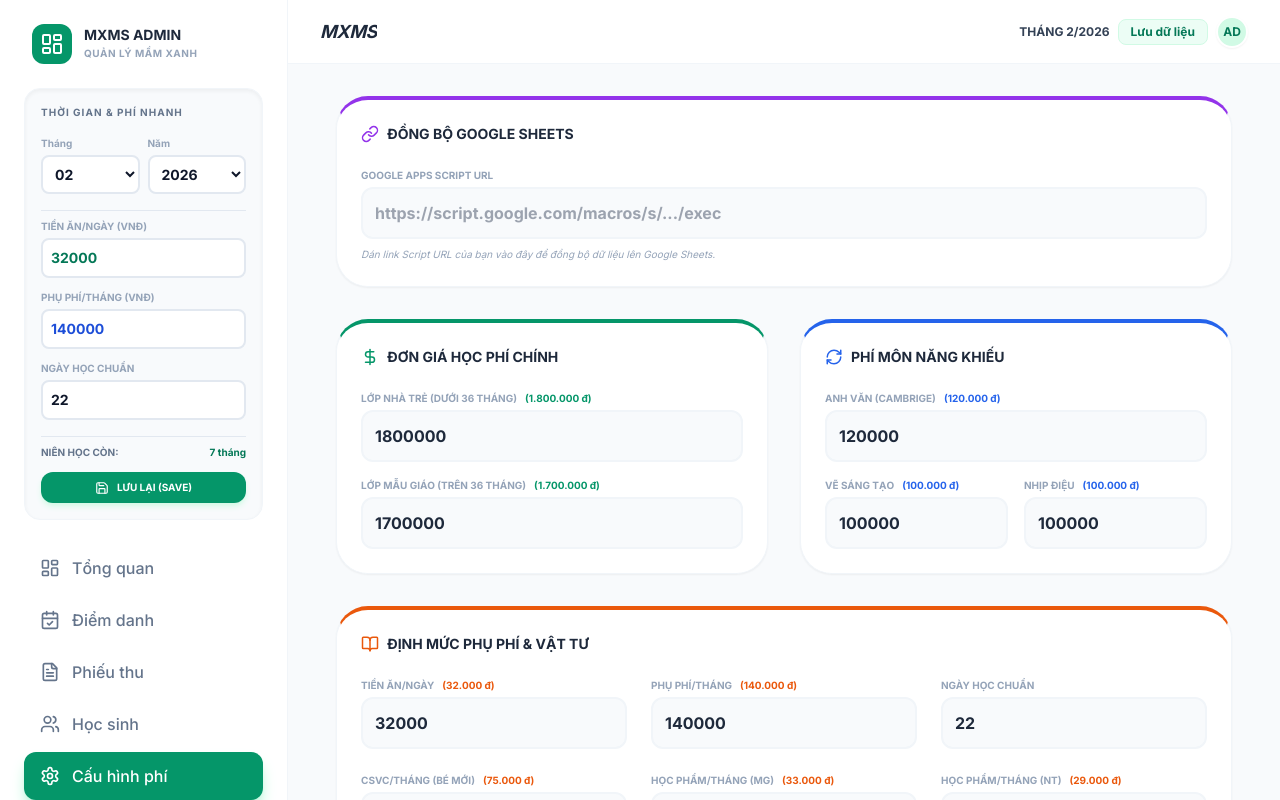
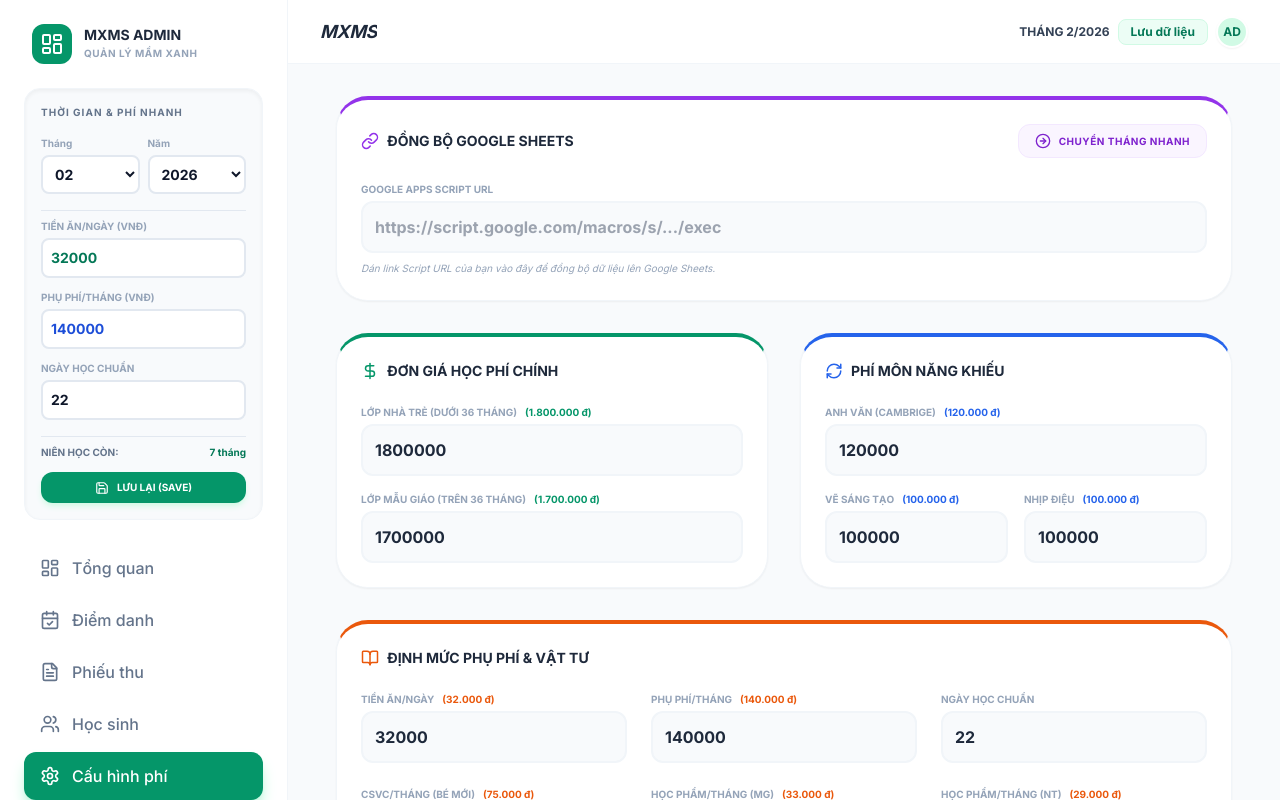
Before and after one commit to tuankiett66-tech/MXMS, a React (Vite) app: page / in a window 1280 px wide. Both pictures are taken after a click on the button "Cấu hình phí". Built offline with nearby package versions, Linux system fonts and the light colour scheme.

Commit message:
feat(settings): Add button to advance month
Introduces a new button in the settings tab that allows users to manually advance to the next month. This action automatically resets the "new student" status and prompts a confirmation before proceeding.

```diff
--- a/App.tsx
+++ b/App.tsx
@@ -169,6 +169,27 @@ export default function App() {
     saveData();
   };
 
+  const handleNextMonth = () => {
+    if (window.confirm(`Bạn có chắc chắn muốn CHUYỂN SANG THÁNG MỚI? \n\nLưu ý: \n1. Hệ thống sẽ tự động tắt trạng thái "Bé mới" cho tất cả học sinh. \n2. Dữ liệu sẽ được đồng bộ lên Google Sheets.`)) {
+      // 1. Tắt trạng thái bé mới
+      setStudents(prev => prev.map(s => ({ ...s, isNewStudent: false })));
+
+      // 2. Tăng tháng
+      let nextMonth = currentMonth + 1;
+      let nextYear = currentYear;
+      if (nextMonth > 12) {
+        nextMonth = 1;
+        nextYear += 1;
+      }
+
+      setCurrentMonth(nextMonth);
+      setCurrentYear(nextYear);
+
+      // 3. Thông báo thành công (saveData sẽ được gọi qua useEffect hoặc thủ công)
+      alert(`Đã chuyển sang Tháng ${nextMonth}/${nextYear} thành công!`);
+    }
+  };
+
   const handleAttendanceChange = (studentId: string, change: number) => {
     setAttendance(prev => {
       const existing = prev.find(a => a.studentId === studentId && a.month === currentMonth && a.year === currentYear);
@@ -301,7 +322,7 @@ export default function App() {
           )}
           {activeTab === 'invoices' && <Invoices students={students} config={config} attendance={attendance} currentMonth={currentMonth} currentYear={currentYear} selectedStudent={selectedStudent} setSelectedStudent={setSelectedStudent} />}
           {activeTab === 'students' && <Students students={students} onAdd={addStudent} onUpdate={updateStudent} onDelete={deleteStudent} onImport={importStudents} onClearAll={clearAllStudents} />}
-          {activeTab === 'settings' && <Settings config={config} setConfig={setConfig} onManualSave={handleManualSave} />}
+          {activeTab === 'settings' && <Settings config={config} setConfig={setConfig} onManualSave={handleManualSave} onNextMonth={handleNextMonth} />}
         </main>
 
         <nav className="md:hidden fixed bottom-0 left-0 right-0 bg-white border-t border-slate-100 px-2 py-2 flex items-center justify-around z-50 no-print shadow-[0_-4px_20px_rgba(0,0,0,0.05)]">
--- a/components/Settings.tsx
+++ b/components/Settings.tsx
@@ -1,6 +1,6 @@
 
 import React from 'react';
-import { Save, RefreshCw, DollarSign, Calendar, BookOpen, Link } from 'lucide-react';
+import { Save, RefreshCw, DollarSign, Calendar, BookOpen, Link, ArrowRightCircle } from 'lucide-react';
 import { Card } from './Common';
 import { GlobalConfig } from '../types';
 import { formatCurrency } from '../utils/calculations';
@@ -9,9 +9,10 @@ interface SettingsProps {
   config: GlobalConfig;
   setConfig: (c: GlobalConfig) => void;
   onManualSave: () => void;
+  onNextMonth: () => void;
 }
 
-export const Settings = ({ config, setConfig, onManualSave }: SettingsProps) => {
+export const Settings = ({ config, setConfig, onManualSave, onNextMonth }: SettingsProps) => {
   const handleChange = (field: string, value: any) => {
     setConfig({ ...config, [field]: value });
   };
@@ -28,10 +29,19 @@ export const Settings = ({ config, setConfig, onManualSave }: SettingsProps) =>
       <div className="grid grid-cols-1 md:grid-cols-2 gap-8">
         {/* Google Script Sync */}
         <Card className="border-t-4 border-t-purple-600 md:col-span-2">
-          <h5 className="font-black text-slate-800 text-sm uppercase mb-6 flex items-center gap-2">
-            <Link size={18} className="text-purple-600" />
-            Đồng bộ Google Sheets
-          </h5>
+          <div className="flex items-center justify-between mb-6">
+            <h5 className="font-black text-slate-800 text-sm uppercase flex items-center gap-2">
+              <Link size={18} className="text-purple-600" />
+              Đồng bộ Google Sheets
+            </h5>
+            <button
+              onClick={onNextMonth}
+              className="px-4 py-2 bg-purple-50 text-purple-700 border border-purple-100 rounded-xl font-bold text-[10px] uppercase tracking-wider hover:bg-purple-100 transition-all flex items-center gap-2"
+            >
+              <ArrowRightCircle size={16} />
+              Chuyển tháng nhanh
+            </button>
+          </div>
           <div className="space-y-4">
             <div>
               <label className="text-[10px] font-bold text-slate-400 uppercase block mb-1">Google Apps Script URL</label>
```
